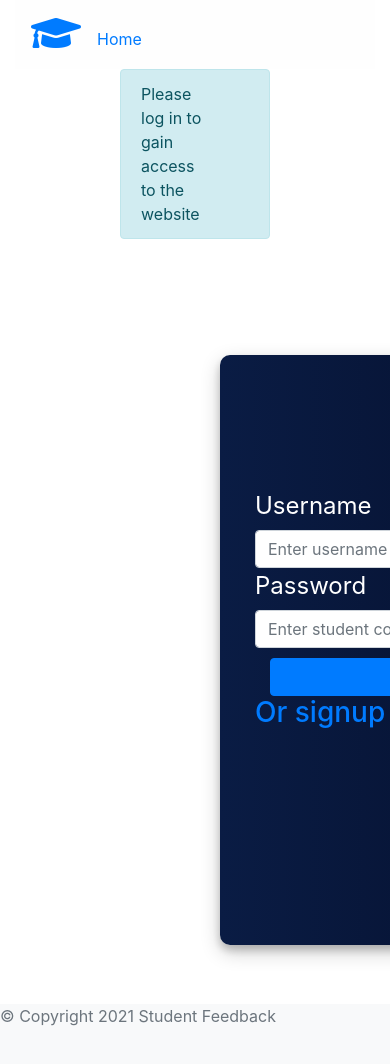
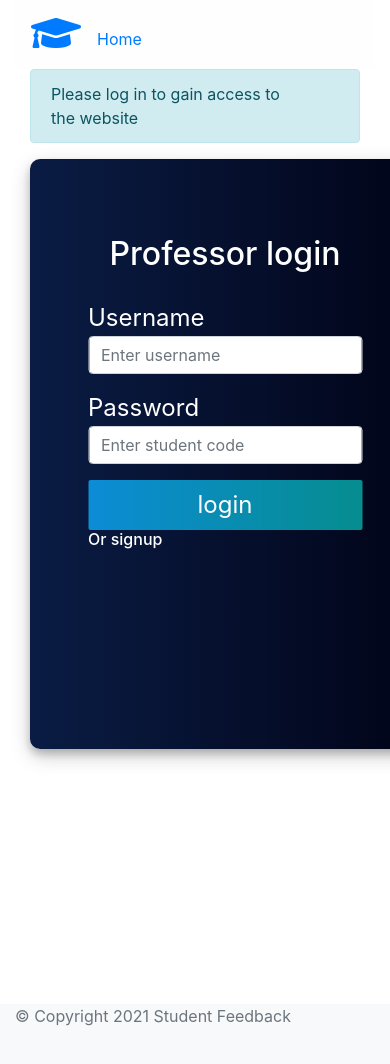
Before and after one commit to Asilkin1/student-feedback, a Flask app: page /professor in a window 390 px wide. Run offline with Flask 2, Linux system fonts and the light colour scheme; some libraries are stand-ins or nearby versions.

Commit message:
Change CSS forms to be responsive

```diff
--- a/app.py
+++ b/app.py
@@ -143,20 +143,8 @@ def signup():
 # New student signup
 @app.route('/newstudent', methods=['GET'])
 def newstudent():
-    return render_template('student_sign_up.html', scode=12003,ccode='Ab123')
-
-@app.route('/dashboard', methods=['GET','POST'])
-def dashboard():
-
-    # Stub for testing
-    myClasses = ['CR123','CG234','TG445']
-    newClass = request.form.get('addClassCode')
-    # Add code to the database
-    if request.method == 'POST':
-        flash('Class added: ' + newClass,'info')
-        myClasses.append(newClass)
-
-    return render_template('dashboard.html', classes=myClasses)
+    # Pass global var classCode and studentCode
+    return render_template('student_sign_up.html', scode=studentCode,ccode=classCode)
 
 @app.route('/student/', methods=["POST", "GET"])
 def student():
--- /dev/null
+++ b/static/css/footer.css
@@ -0,0 +1,12 @@
+footer {
+    position: absolute;
+    bottom: 0;
+    background: #000;
+    height: 60px;
+    width: 100%;
+}
+
+footer p,h1,h2,h3,h4,h5,h6{
+    color: white;
+    font-size:0.4rem;
+}
--- a/static/css/forms.css
+++ b/static/css/forms.css
@@ -1,5 +1,4 @@
 .form-container {
-    margin: 100px;
     width: 700px;
     box-shadow: 0 5px 8px 0 rgba(0, 0, 0, 0.2), 0 7px 20px 0 rgba(0, 0, 0, 0.2);
     position: fixed;
@@ -10,18 +9,24 @@
 }
 .form {
     position: absolute;
-    top: 60%;
+    top: 40%;
     left: 50%;
     transform: translate(-50%, -50%);
     width: 90%;
     height: 100%;
     display: flex;
     flex-direction: column;
+    justify-content: center;
+    align-items: center;
+}
+
+.input{
+    height:25%;
 }
 .button {
-    width: 100%;
-    height: 25%;
-    margin-top: 10px;
+    width: 400px;
+    height: 50px;
+    margin-top: 15px;
     border-radius: 2px;
     background: linear-gradient(
         90deg,
@@ -34,20 +39,25 @@
     font-size: 1.5rem;
     cursor: pointer;
     position: relative;
+    max-width: 100%;
 }
 .form h1 {
     font-size: 2rem;
     text-align: center;
     width: 100%;
     margin-bottom: 1rem;
-    color: black;
+    color: #fff;
 }
+.form label{
+    color: #fff;
+}
+
 .form h2 {
     font-size: 1rem;
     text-align: center;
     width: 90%;
     margin-bottom: 1rem;
-    color: black;
+    color: #fff;
 }
 .form-check-label {
     display: inline-block;
--- a/static/css/style.css
+++ b/static/css/style.css
@@ -1,10 +1,4 @@
-footer {
-    position: absolute;
-    bottom: 0;
-    background: #000;
-    height: 60px;
-    width: 100%;
-}
+
 
 html{
     height:100%;
@@ -12,7 +6,7 @@ html{
 
 body{
     background-color: black;
-    /* background-image: url('../images/bg.jpg'); */
+    /* background-image: url('../images/bg.jpg'); */ */
     background-size:cover;
     background-repeat:no-repeat;
     background-position: center;
@@ -35,9 +29,6 @@ a{
     color:white;
 }
 
-main{
-    max-width:50%;
-}
 
 #form,h1,tr,th{
     padding:10px;
--- a/templates/base.html
+++ b/templates/base.html
@@ -9,11 +9,15 @@
     <link rel="stylesheet" href="{{url_for('static',filename='css/style.css') }}">
     <!-- Our own css for forms: student login, professor login, etc. -->
     <link rel="stylesheet" href="{{url_for('static',filename='css/forms.css') }}">
+    <!-- Footer styles -->
+    <link rel="stylesheet" href="{{url_for('static',filename='css/footer.css') }}">
+
     <link rel="stylesheet" href="https://stackpath.bootstrapcdn.com/bootstrap/4.5.2/css/bootstrap.min.css">
     <link rel="stylesheet" href="https://pro.fontawesome.com/releases/v5.10.0/css/all.css"
         integrity="sha384-AYmEC3Yw5cVb3ZcuHtOA93w35dYTsvhLPVnYs9eStHfGJvOvKxVfELGroGkvsg+p" crossorigin="anonymous" />
 
 </head>
+
 <body>
     <div class="container">
         <header>
@@ -34,7 +38,7 @@
             </nav>
         </header>
 
-    <main class="container">
+        <main class="container-fluid">
             {% include 'flash_messages.html'%}
             {% block content %}{% endblock %}
         </main>
@@ -43,9 +47,10 @@
     </div>
     <!-- Footer -->
     <footer class="bg-light">
-    <div>
+        <div class="container">
             <span class="text-muted">&copy; Copyright 2021 Student Feedback</span>
         </div>
     </footer>
 </body>
+
 </html>
--- a/templates/forms/professorLogin.html
+++ b/templates/forms/professorLogin.html
@@ -1,58 +1,34 @@
-<style>
-.form h1 {
-    font-size: 2rem;
-    text-align: center;
-    width: 100%;
-    margin-bottom: 1rem;
-    color: white;
-}
-.form h2 {
-    font-size: 1rem;
-    text-align: center;
-    width: 90%;
-    margin-bottom: 1rem;
-    color: white;
-}
-.form-check-label {
-    display: inline-block;
-    font-size: 1.5rem;
-    margin-bottom: 6px;
-    color: white;
-}
-.btn-primary{
-    margin-top: 10px;
-}
-</style>
-<div class="form-container">
+
+<div class="form-container container">
     <div class="form">
         <h1>Professor login</h1>
-        <form class="justify-content-md-center" action="{{ url_for('instructorDashboard')}}" method="POST" >
+        <form action="{{ url_for('instructorDashboard')}}" method="POST" >
 
-            <label class="form-check-label" for="username">
-                Username
-            </label>
-
-            <!-- Username field -->
-            <div>
+            <!-- Username field group -->
+            <div class="form-group">
+                <label class="form-check-label" for="username">
+                    Username
+                </label>
                 <input type="text" class="form-control" id="username" name="username" placeholder="Enter username" required>
             </div>
+            <!-- End username field group -->
 
-            <label class="form-check-label" for="password">
-                Password
-            </label>
 
-            <!-- Password -->
-            <div>
+            <!-- Password field group-->
+            <div class="form-group">
+                <label class="form-check-label" for="password">
+                    Password
+                </label>
                 <input type="password" id="password" value="" class="form-control" name="password" placeholder="Enter student code" required>
             </div>
 
-
-            <div class="col">
-                <button type="submit" class="btn btn-primary btn-block">login</button>
+            <div class="form-group center">
+                <button type="submit" class="button btn-block">login</button>
+                <a href="{{ url_for('register') }}">
+                    <h6>Or signup</h6>
+                    </a>
             </div>
         </form>
-        <a href="{{ url_for('register') }}">
-        <h3>Or signup</h3>
-        </a>
+
     </div>
 </div>
```
Also changed, not shown: templates/forms/feedbackForm.html (+9 -13 lines), templates/forms/studentLogin.html (+8 -6 lines), templates/forms/welcomeForm.html (+1 -57 lines), static/css/body.css (added), static/css/header.css (added). Lines whose indentation alone changed are shown as unchanged.
